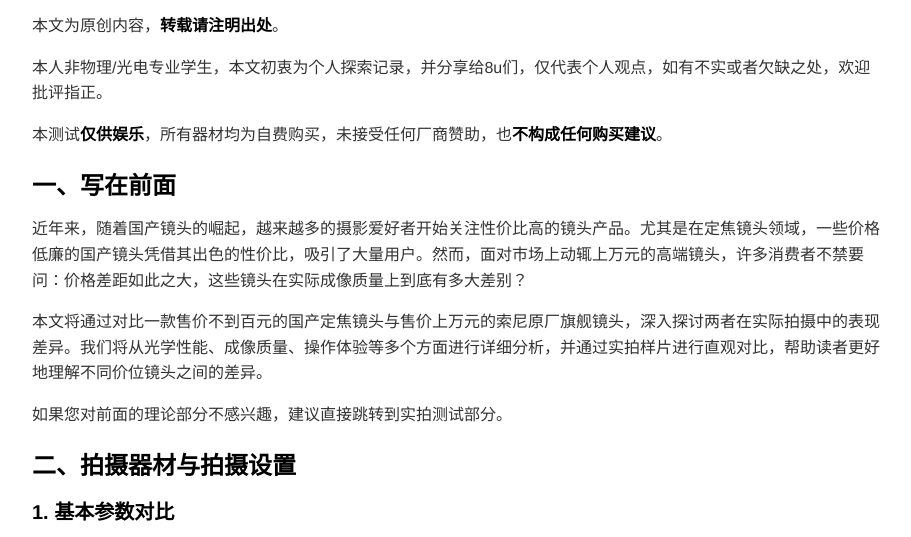
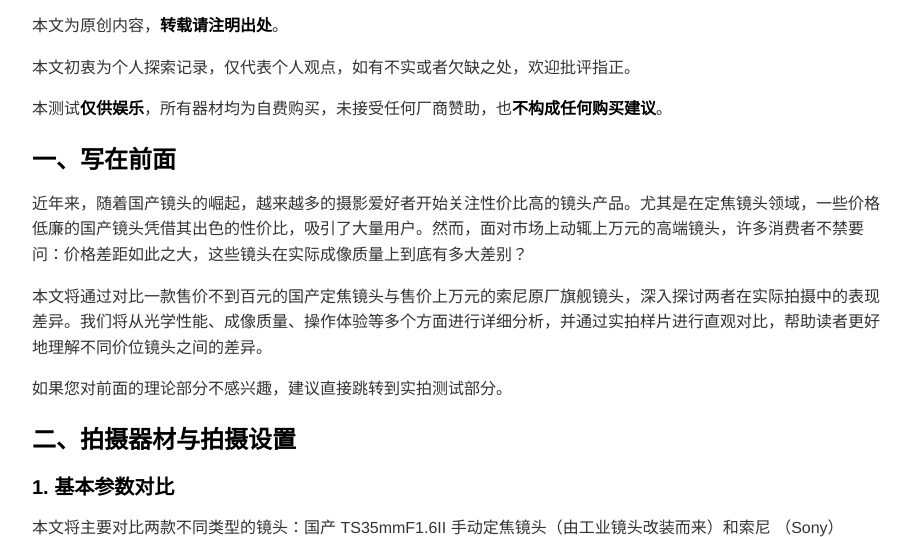
Before and after one commit to Amberemember/lens-comparison-test, a plain HTML site: page index.html in a window 1280 px wide. Shown: the part 168-705 px from the top of the page, without its empty margins (183-1094 px from the left). Drawn offline with nearby package versions, Linux system fonts and the light colour scheme.

Commit message:
修改正文

```diff
--- a/index.html
+++ b/index.html
@@ -133,7 +133,7 @@
 </style>
 <h1 id="百元-vs-万元探究100倍差价的相机镜头成像质量究竟有多大差别">百元 vs 万元？探究100倍差价的相机镜头成像质量究竟有多大差别 </h1>
 <p>本文为原创内容，<strong>转载请注明出处</strong>。</p>
-<p>本人非物理/光电专业学生，本文初衷为个人探索记录，并分享给8u们，仅代表个人观点，如有不实或者欠缺之处，欢迎批评指正。</p>
+<p>本文初衷为个人探索记录，仅代表个人观点，如有不实或者欠缺之处，欢迎批评指正。</p>
 <p>本测试<strong>仅供娱乐</strong>，所有器材均为自费购买，未接受任何厂商赞助，也<strong>不构成任何购买建议</strong>。</p>
 <h3 id="一-写在前面">一、写在前面 </h3>
 <p>近年来，随着国产镜头的崛起，越来越多的摄影爱好者开始关注性价比高的镜头产品。尤其是在定焦镜头领域，一些价格低廉的国产镜头凭借其出色的性价比，吸引了大量用户。然而，面对市场上动辄上万元的高端镜头，许多消费者不禁要问：价格差距如此之大，这些镜头在实际成像质量上到底有多大差别？</p>
```
